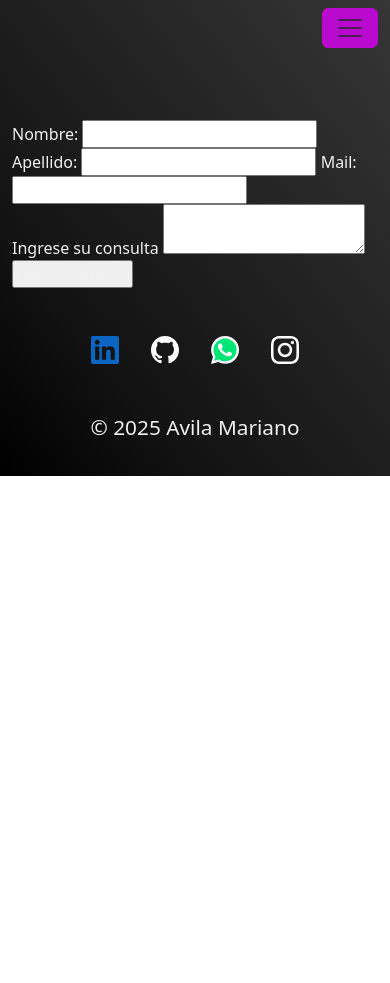
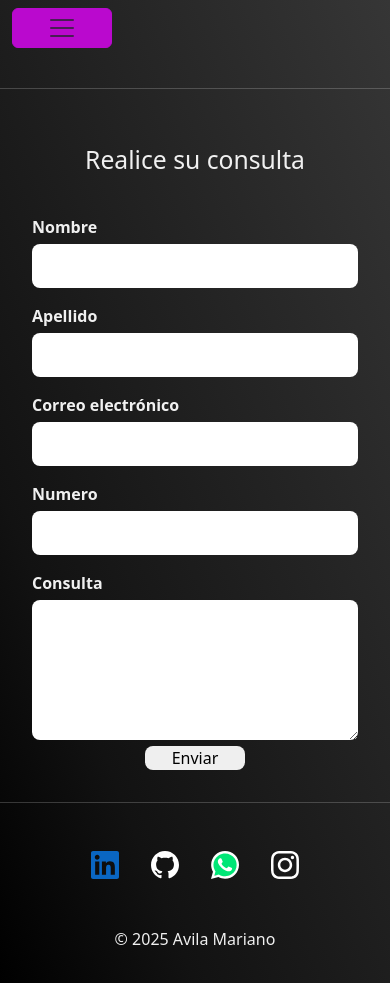
Before and after one commit to marianoavila07/preEntrega2-AvilaMariano, a plain HTML site: page paginas/contacto.html in a window 390 px wide. Before the commit the page ends 844 px from the top, so only its background shows below. Drawn offline with Linux system fonts and the light colour scheme.

Commit message:
Completo para segunda pre entrega con vista mobile y bootstrap aplicado

```diff
--- a/css/style.css
+++ b/css/style.css
@@ -1,21 +1,19 @@
 *{
     margin: 0;
     padding: 0;
-    color: #f0f0f0;
 }
 .background{
 background-image: linear-gradient(to right top, #000000, #121212, #1e1e1e, #2a2a2a, #363636);
 }
 
-p{
-    margin: 0;
-}
+
 /* Header */
 header{
     display: flex;
     justify-content: end;
-    padding-bottom: 2rem;
+    border-bottom: #ffffff31 solid 1px;
 }
+
 .nav a{
     display: flex;
     justify-content: center;
@@ -29,6 +27,7 @@ header{
 }
 .navbar-nav{
     gap: 2rem;
+
 }
 .activo{
     color: #ff00bf !important;
@@ -43,7 +42,7 @@ header{
 .avatar {
     display: flex;
     justify-content: center;
-    padding-top: 3rem;
+    padding-top: 2rem;
 
 }
 .avatar-img {
@@ -59,6 +58,7 @@ header{
 .articlePresentacion{
     text-align: center;
     padding: 2rem;
+    color: #f0f0f0;
 }
 .saludo {
     font-size: 2rem;
@@ -125,7 +125,9 @@ strong{
 }
 
 /* Footer */
-
+footer{
+    border-top: #ffffff31 solid 1px;
+}
 .divFooter{
     padding: 2rem;
     display: flex;
@@ -135,12 +137,13 @@ strong{
 footer img{
     width: 60px;
     padding: 1rem;
-
 }
 footer p{
     text-align: center;
     padding-bottom: 2rem;
     font-size: 1.3rem;
+    margin: 0;
+    color: #f0f0f0;
 }
 
 /* Proyectos */
@@ -148,14 +151,178 @@ footer p{
 display: grid;
 grid-template-columns: repeat(3, 1fr);
 grid-template-rows: repeat(2, 1fr);
-row-gap: 2rem;
+gap: 2rem;
 justify-items: center;
 }
 
 .card{
-    width: 18rem;
+    padding: 1rem;
+    text-align: center;
+    background-image: linear-gradient(to right top, #ffffff, #cacaca, #979797, #676767, #3b3b3b, #3b3b3b, #3b3b3b, #3b3b3b, #676767, #979797, #cacaca, #ffffff);
+    border: 0;
+    width: 22rem;
+    color: #f0f0f0;
 }
 
 .section-proyectos{
-    padding-bottom: 4rem;
+    padding: 4rem;
 }
+
+/* Contacto */
+.h2-form{
+    color: #f0f0f0;
+    text-align: center;
+    padding: 1.5rem;
+}
+.contacto{
+    padding: 4rem;
+}
+.form-contacto {
+    justify-content: center;
+    display: grid;
+    gap: 2rem;
+    grid-template-areas:
+    "nombre apellido"
+    "mail numero"
+    "consulta consulta"
+    "boton boton"
+    ;
+    grid-template-columns: 25% 25%;
+}
+.nombre{
+    grid-area: nombre;
+}
+.apellido{
+    grid-area: apellido;
+}
+.mail{
+    grid-area: mail;
+}
+.numero{
+    grid-area: numero;
+}
+.consulta{
+    grid-area: consulta;
+}
+.form-boton{
+    grid-area: boton;
+    display: flex;
+    justify-content: center;
+}
+label {
+    display: block;
+    font-weight: bold;
+    margin-bottom: 5px;
+    color: #f0f0f0;
+}
+input, textarea {
+    width: 100%;
+    padding: 10px;
+    border: 0;
+    border-radius: 8px;
+    font-size: 16px;
+}
+button{
+    width: 100px;
+    border-radius: 8px;
+    border: 0;
+}
+/* Tablets */
+@media (max-width: 1024px) {
+    header {
+        display: flex;
+        justify-content: start;
+        padding-bottom: 0;
+    }
+    .grid-container {
+        grid-template-columns: repeat(2, 1fr); /* 2 columnas en tablet */
+        grid-template-rows: auto;
+        gap: 1.5rem;
+        padding: 2rem;
+    }
+
+    .presentacion {
+        flex-direction: column;
+        text-align: center;
+    }
+
+    .rol {
+        font-size: 1.3rem;
+    }
+
+    .descripcion {
+        font-size: 1.1rem;
+    }
+
+    .card{
+        width: auto;
+    }
+
+    /* Contacto */
+.h2-form{
+    color: #f0f0f0;
+    text-align: center;
+    padding: 1.5rem;
+}
+.contacto{
+    padding: 2rem;
+}
+.form-contacto {
+    justify-content: center;
+    display: grid;
+    gap: 2rem;
+    grid-template-areas:
+    "nombre apellido"
+    "mail numero"
+    "consulta consulta"
+    "boton boton"
+    ;
+    grid-template-columns: 1fr 1fr;
+}
+}
+
+/* Celulares */
+@media (max-width: 600px) {
+
+/* Header */
+    header {
+        display: flex;
+        justify-content: start;
+        padding-bottom: 0;
+    }
+
+    .avatar {
+        display: flex;
+        justify-content: center;
+        padding-top: 1rem;
+    }
+
+    .avatar-img {
+        width: 200px;
+        height: 230px;
+    }
+
+    .grid-container {
+        grid-template-columns: 1fr;
+        gap: 3rem;
+        padding: 1rem;
+    }
+
+    .card{
+        width: auto;
+        margin: 0;
+    }
+
+    .form-contacto {
+        display: block;
+    }
+
+    label {
+        display: block;
+        font-weight: bold;
+        margin-top: 1rem;
+    }
+    footer p {
+        font-size: 1rem;
+    }
+}
--- a/paginas/contacto.html
+++ b/paginas/contacto.html
@@ -26,19 +26,34 @@
             </nav>
         </header>
         <main>
-            <section class="sectionPrincipal container">
-                <form action="">
-                    <label for="nombre">Nombre:</label>
-                    <input type="text" name="nombre" id="nombre" />
-                    <label for="apellido">Apellido:</label>
-                    <input type="text" name="apellido" id="apellido" />
-                    <label for="mail">Mail:</label>
-                    <input type="email" name="mail" id="mail" />
-                    <label for="consulta">Ingrese su consulta</label>
-                    <textarea name="consulta" id="consulta"></textarea>
-                    <input type="submit" value="Enviar Consulta" />
+            <section class="contacto container">
+                <h2 class="h2-form">Realice su consulta</h2>
+                <form class="form-contacto">
+                    <div class="nombre">
+                        <label for="nombre">Nombre</label>
+                        <input type="text" id="nombre" name="nombre" required>
+                    </div>
+                    <div class="apellido">
+                        <label for="apellido">Apellido</label>
+                        <input type="text" id="apellido" name="apellido" required>
+                    </div>
+                    <div class="mail">
+                        <label for="email">Correo electrónico</label>
+                        <input type="email" id="email" name="email" required>
+                    </div>
+                    <div class="numero">
+                        <label for="numero">Numero</label>
+                        <input type="number" id="numero" name="numero" required>
+                    </div>
+                    <div class="consulta">
+                        <label for="consulta">Consulta</label>
+                        <textarea id="consulta" name="consulta" rows="5" required></textarea>
+                    </div>
+                    <div class="form-boton">
+                        <button type="submit">Enviar</button>
+                    </div>
                 </form>
-        </section>
+</section>
         </main>
         <footer>
             <div class="divFooter">
```
